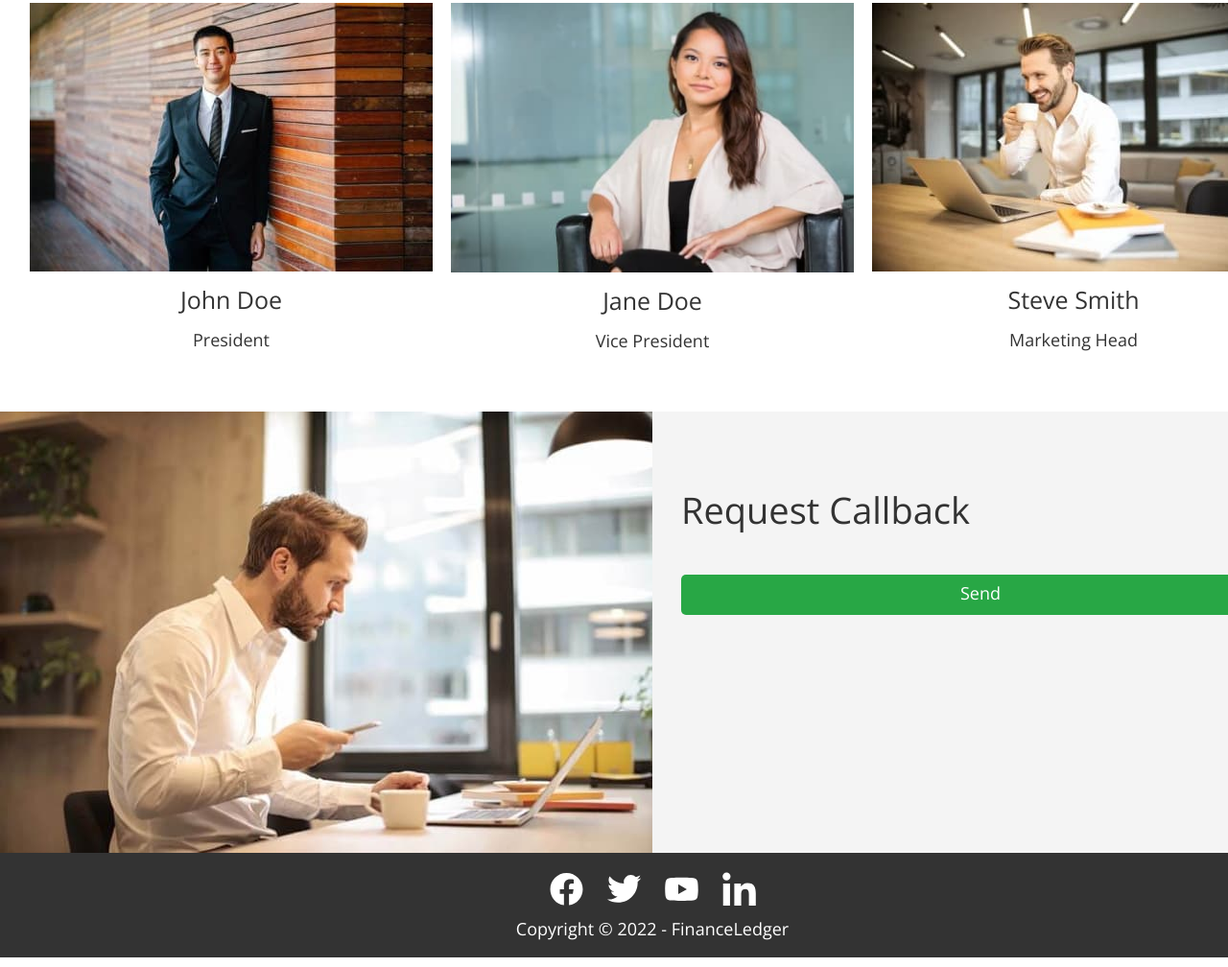
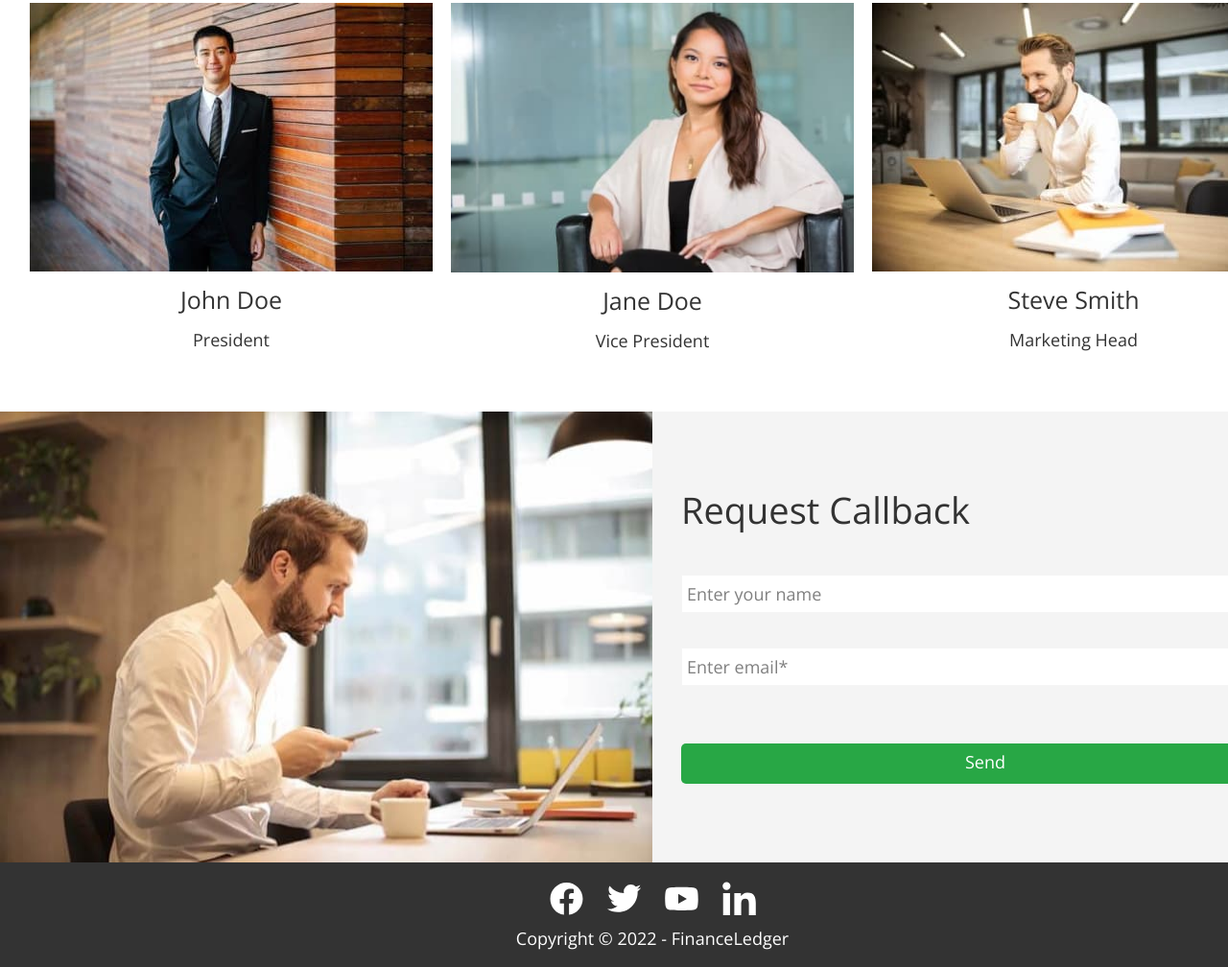
Before and after one commit to svoits/fson-77-himars, a plain HTML site: page index.html in a window 1280 px wide. Shown: the part 2998-4006 px from the top of the page at 96% size. Drawn offline with nearby package versions, Linux system fonts and the light colour scheme.

Commit message:
add callback form

```diff
--- a/css/styles.css
+++ b/css/styles.css
@@ -452,7 +452,31 @@ background-color: var(--bg-color);
   color: var(--primary-text-color);
 }
 
-.callback-btn {
+.callback-form-input{
+  width: 100%;
+  height: 40px;
+  background-color:var(--bg-color);
+  border: 1px solid #F5F5F5;
+  padding: 6px 0 5px 5px  ;
+  margin-bottom: 36px;
+}
+ .callback-form-input:focus {
+   border-color: var(--accent-color);
+   outline: transparent;
+ }
+
+ .callback-form-input.email{
+  margin-bottom: 60px;
+ }
+
+.callback-form-input::placeholder{
+   font-weight: 400;
+   line-height: 1.55;
+   color:#808080;;
+  }
+
+
+.callback-form-btn {
   background-color: var(--accent-color);
   line-height: 1.4;
   color: var(--secondary-text-color);
@@ -461,6 +485,7 @@ background-color: var(--bg-color);
   border-radius: 5px;
 
   padding: 7px 277px 10px 291px;
+  width: 620px;
 }
 
 /* Footer styles */
--- a/index.html
+++ b/index.html
@@ -397,8 +397,23 @@
 
           <div class="callback-wrapper">
             <h2 class="callback-title">Request Callback</h2>
+            <form class="callback-form "name="callback_form">
+              <input
+              class="callback-form-input"
+              type="text"
+              name="user_name"
+              placeholder="Enter your name"
+              minlength="2">
+              <input
+              class="callback-form-input email"
+              type="email"
+              name="user_email"
+              placeholder="Enter email*"
+              required>
+            <button class="callback-form-btn" type="submit">Send</button>
+            </form>
 
-            <button class="callback-btn" type="button">Send</button>
+
           </div>
         </div>
       </section>
```
